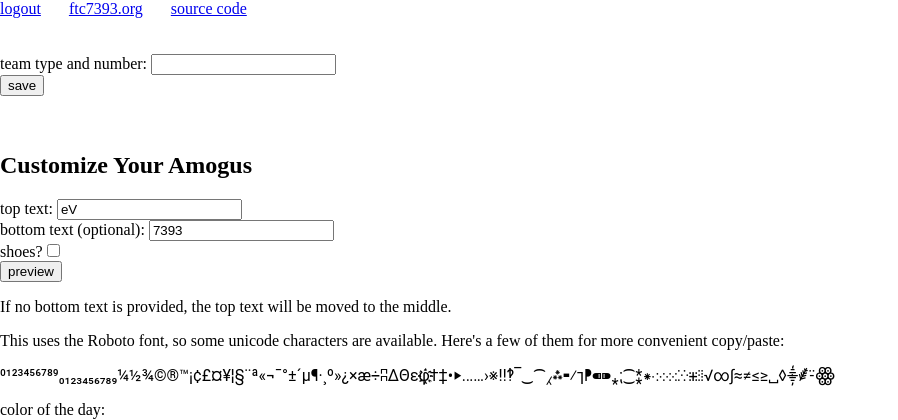
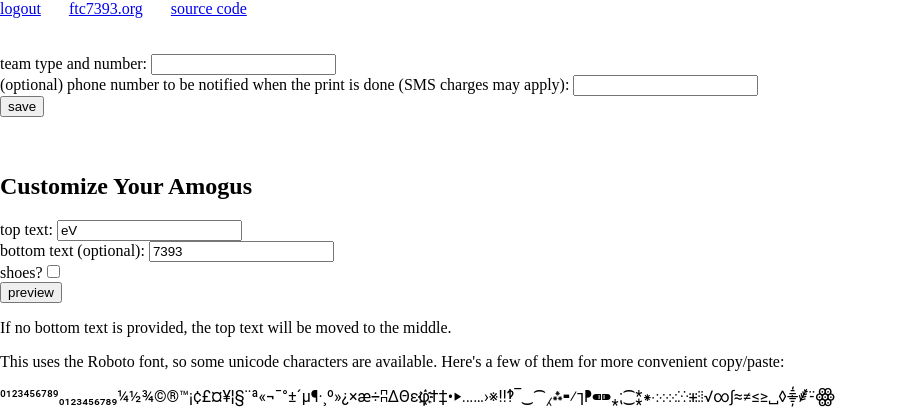
Before and after one commit to FTC7393/sussy-factory, a Flask app: page /user in a window 1280 px wide. Shown: the top 420 px of the page, without its empty margins (0-898 px from the left). Run offline with Flask 2, Linux system fonts and the light colour scheme; the visitor is signed in with stand-in values (Sample User, id 1); data that the repository does not hold is empty.

Commit message:
added SMS notifications when print done

```diff
--- a/app.py
+++ b/app.py
@@ -6,6 +6,8 @@ import string
 import secrets
 import time
 from slugify import slugify
+import xmpp
+import phonenumbers
 
 import flask
 import werkzeug.security
@@ -42,6 +44,26 @@ else:
     app.secret_key = 'Rfewi89h13uhfevrh9#$8302ieufn'
 login_manager = flask_login.LoginManager()
 login_manager.init_app(app)
+
+
+#may throw an exception
+def standardize_phone_number(number):
+    # convert phone number to +12345678900 format
+    return phonenumbers.format_number(phonenumbers.parse(number, 'US'), phonenumbers.PhoneNumberFormat.E164)
+
+#may throw a variety of exceptions (phone # format, failed to send sms, etc.)
+def send_sms(number, message):
+    number = standardize_phone_number(number)
+
+    jabberid = config['xmpp_user'] #"user@chatterboxtown.us"
+    password = config['xmpp_pass']
+    receiver = f'{number}@cheogram.com' #"+12345678900@cheogram.com"
+
+    jid = xmpp.protocol.JID(jabberid)
+    connection = xmpp.Client(server=jid.getDomain()) #, debug=debug)
+    connection.connect()
+    connection.auth(user=jid.getNode(), password=password, resource=jid.getResource())
+    connection.send(xmpp.protocol.Message(to=receiver, body=message))
 
 
 def list_users():
@@ -184,27 +206,35 @@ def login():
     return flask.render_template('login.html')
 
 
-@app.route('/user_stl_and_team')
+@app.route('/user_initial_info')
 @flask_login.login_required
-def user_stl_and_team():
+def user_initial_info():
     username = flask_login.current_user.id
     user_data = get_user_data(username)
     team = user_data.get('team', 'FTC 0000')
+    phone = user_data.get('phone', '')
     if 'submitted_stl' in user_data:
-        return json.dumps([team, 'submitted', get_stl_url_from_path(user_data['submitted_stl'])])
+        return json.dumps([team, 'submitted', get_stl_url_from_path(user_data['submitted_stl']), phone])
     if 'generated_stl' in user_data:
-        return json.dumps([team, 'generated', get_stl_url_from_path(user_data['generated_stl'])])
-    return json.dumps([team, 'default', DEFAULT_STL_URL])
+        return json.dumps([team, 'generated', get_stl_url_from_path(user_data['generated_stl']), phone])
+    return json.dumps([team, 'default', DEFAULT_STL_URL, phone])
 
 @app.route('/team')
 @flask_login.login_required
 def team():
     username = flask_login.current_user.id
     team = flask.request.args.get('team')
+    phone = flask.request.args.get('phone', None)
     user_data = get_user_data(username)
     user_data['team'] = team
+    if phone is not None:
+        try:
+            user_data['phone'] = standardize_phone_number(phone)
+        except Exception as e:
+            print(f'error reading phone number: {e}')
+            del user_data['phone']
     set_user_data(username, user_data)
-    return 'ok'
+    return user_data.get('phone', 'invalid phone number format')
 
 
 @app.route('/logout')
@@ -271,8 +301,12 @@ def admin_print_done():
     username = flask.request.args.get('username')
     user_data = get_user_data(username)
     user_data['printed'] = True
+    if 'phone' in user_data:
+        try:
+            send_sms(user_data['phone'], "Your custom among us figure is done 3D printing! Come pick it up from FTC 7393's pit area.")
+        except Exception as e:
+            print(f'error sending SMS: {e}')
     set_user_data(username, user_data)
-    #TODO send a text/email?
     return 'ok'
 
 @app.route('/admin/taken')
--- a/config.json
+++ /dev/null
@@ -1,4 +0,0 @@
-{
-  "app.secret_key": "3984hjefopindh32084#@DC#$tgfu8209j3f24f@#Fqdfev9r8h4eowi",
-  "admin_password_hash": "sha256$HL4p9JgZtg5oNDw9$7e44d5fa608ef4553701abca5aadb2a25895844aef88bfcd646b02b2293a3e06"
-}
--- a/requirements.txt
+++ b/requirements.txt
@@ -4,6 +4,9 @@ Flask-Login==0.6.2
 itsdangerous==2.1.2
 Jinja2==3.1.2
 MarkupSafe==2.1.2
+phonenumbers==8.13.9
 python-slugify==8.0.1
+six==1.16.0
 text-unidecode==1.3
 Werkzeug==2.2.3
+xmpppy==0.7.1
--- a/templates/admin.html
+++ b/templates/admin.html
@@ -6,7 +6,7 @@
   </head>
   <body>
     <a href="/logout">logout</a> &nbsp; &nbsp; &nbsp; <a href="https://ftc7393.org">ftc7393.org</a> &nbsp; &nbsp; &nbsp; <a target="_blank" href="https://github.com/fTC7393/sussy-factory">source code</a><br/>
-    <button onclick="gen_users()">generate users</button> <input id="num_users" type="number" value="12" style="width: 30px">
+    <button onclick="gen_users()">generate users</button> <input id="num_users" type="number" value="12" style="width: 3em">
     <label>color of the day: <input id="color_of_the_day" type="color"></label>
     <details open>
         <summary>print queue</summary>
@@ -100,7 +100,9 @@ function render() {
                 if (!printed) {
                     print_queue_button.innerText = "print done"
                     print_queue_button.onclick = () => {
+                        print_queue_button.disabled = true;
                         myRequest(`/admin/print_done?username=${username}`, () => {
+                            print_queue_button.disabled = false;
                             get_user_creds();
                         });
                     }
--- a/templates/user.html
+++ b/templates/user.html
@@ -14,6 +14,7 @@ body {
     <br/><br/>
     <form id="teamForm">
       <label>team type and number: <input type="text" id="team" name="team" /></label><br/>
+      <label>(optional) phone number to be notified when the print is done (SMS charges may apply): <input type="text" id="phone" name="phone" /></label><br/>
       <input id="save" type="submit" value="save" /><br/>
     </form>
     <br/><br/>
@@ -71,12 +72,14 @@ function load_callback() {
 var stl_viewer = null;
 var initial_camera_state = null;
 
-myRequest('/user_stl_and_team', (res) => {
+myRequest('/user_initial_info', (res) => {
     const json = JSON.parse(res);
-    var team = json[0];
-    var status = json[1];
-    var stl_url = json[2];
+    const team = json[0];
+    const status = json[1];
+    const stl_url = json[2];
+    const phone = json[3];
     document.getElementById('team').value = team;
+    document.getElementById('phone').value = phone;
     if (status === 'submitted') {
         document.getElementById('submit').disabled = true;
         document.getElementById('submit').value = 'submitted';
@@ -97,8 +100,10 @@ myRequest('/user_stl_and_team', (res) => {
 document.getElementById("teamForm").addEventListener("submit", (e) => {
     e.preventDefault();
     const team = document.getElementById('team').value;
+    const phone = document.getElementById('phone').value;
     document.getElementById('save').value = 'saving...';
-    myRequest(`/team?team=${encodeURIComponent(team)}`, () => {
+    myRequest(`/team?team=${encodeURIComponent(team)}&phone=${encodeURIComponent(phone)}`, (res) => {
+        document.getElementById('phone').value = res; //sanatized phone number is returned
         document.getElementById('save').value = 'saved!';
         setTimeout(() => {
             document.getElementById('save').value = 'save';
@@ -140,7 +145,7 @@ function submit() {
                 alert('You already submitted a model, you may not change it after.');
             } else {
                 document.getElementById('submit').value = 'submitted';
-                alert('Submitted successfully. Keep this page open, you will receive an alert when the print is ready to pick up.');
+                alert('Submitted successfully. Keep this page open, you will receive an alert when the print is ready to pick up. If you entered your phone number, you will also receive a text.');
             }
             check_if_print_done_loop();
         });
@@ -153,7 +158,7 @@ function check_if_print_done_loop() {
         myRequest('/is_printed_and_not_taken', (res) => {
             const is_printed_and_not_taken = JSON.parse(res);
             if (is_printed_and_not_taken) {
-                alert("Your print is done! Go pick it up at FTC 7393's pit area.")
+                alert("Your 3D print is done! Go pick it up from FTC 7393's pit area.")
             }
         });
     }, 5000);
```
